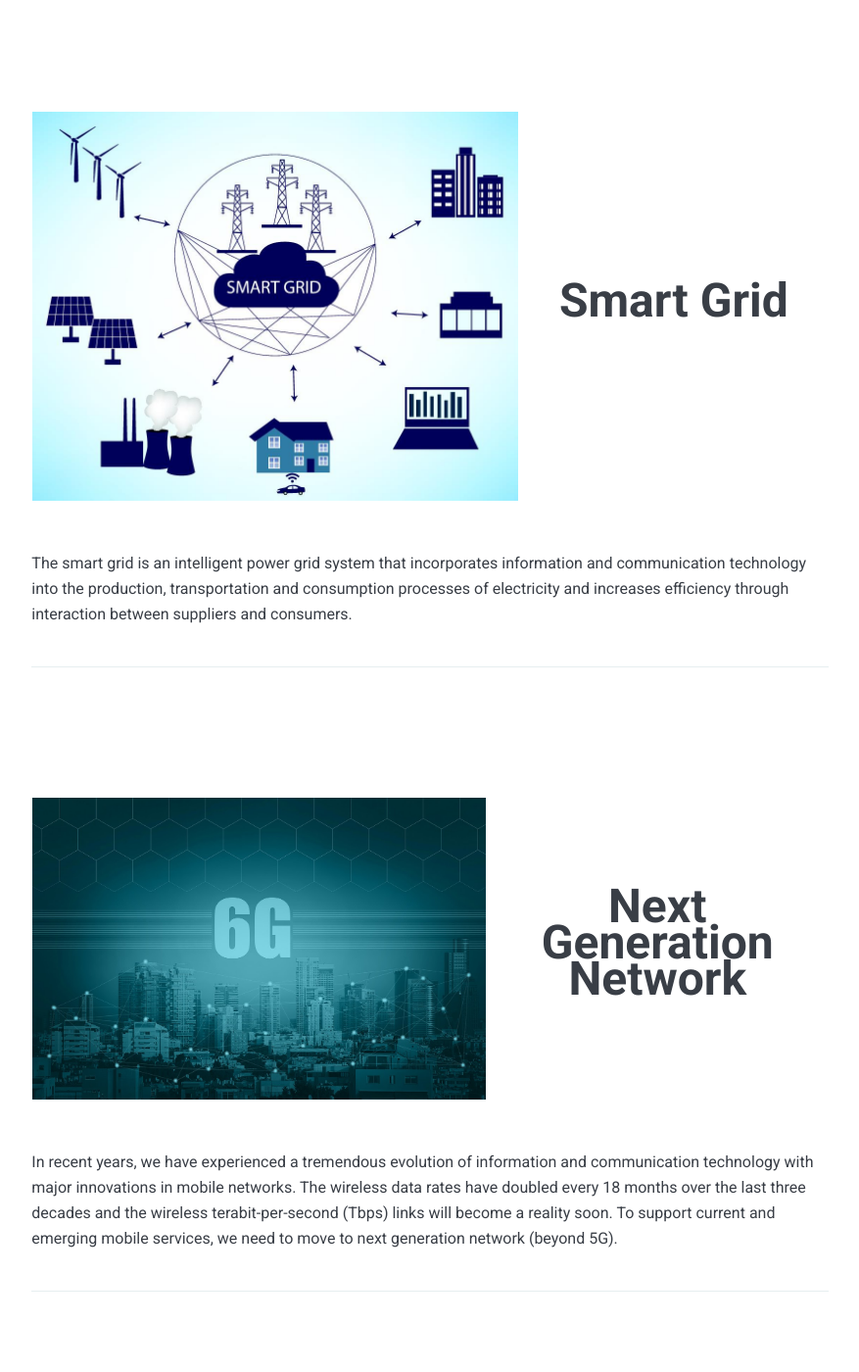
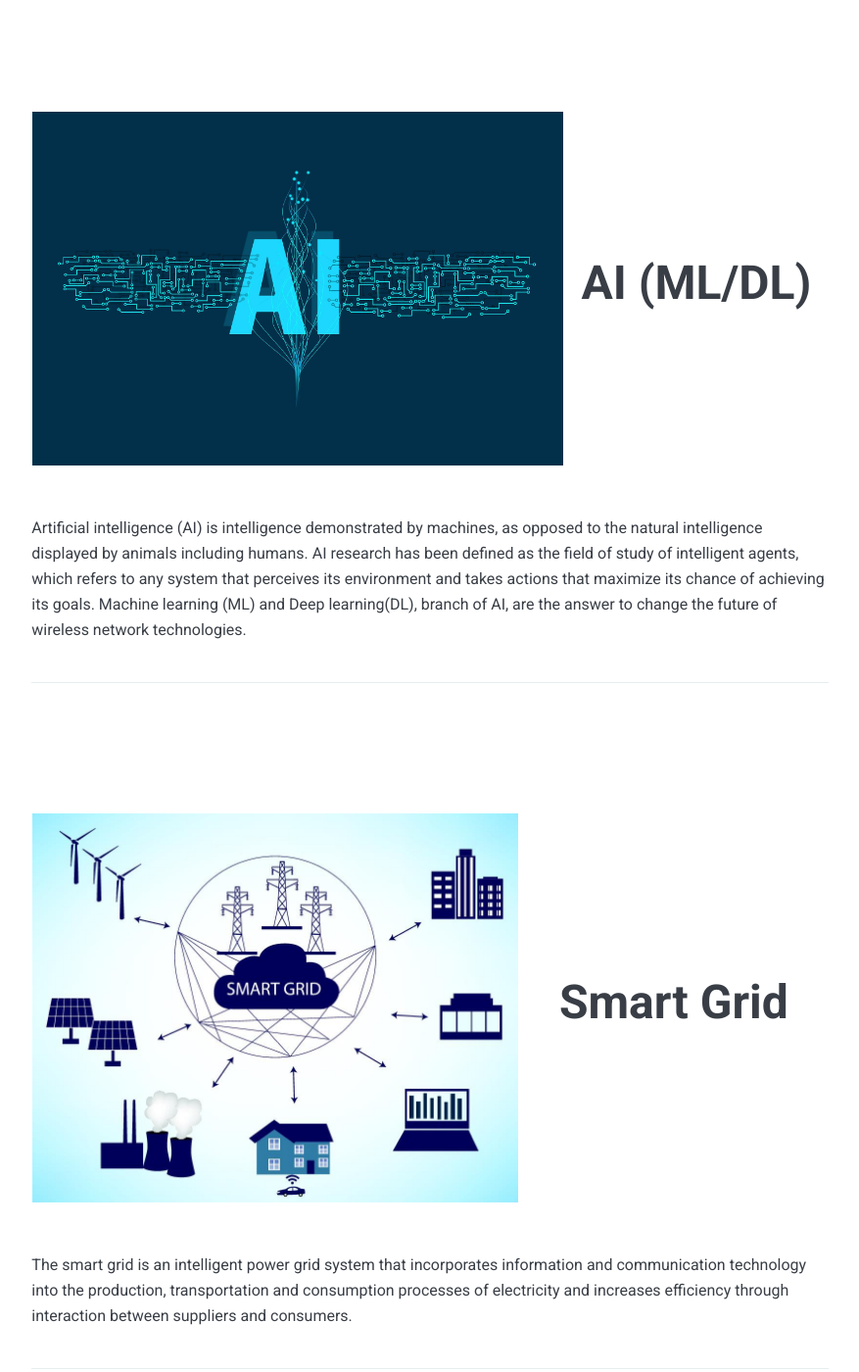
Before and after one commit to Icelab-2020/icelab-2020.github.io, a Jekyll site: the page built from _pages/00_research.md, in a window 1280 px wide and 1400 px high, scrolled down 733 px. Shown: the whole window at 98% size, without its empty margins (201-1078 px from the left). Built offline with Jekyll 4.4.1, drawn with Linux system fonts in a browser that asks for light colours; nearby versions of some CDN libraries; some of the changed text lies outside the part shown.

Commit message:
Update 00_research.md

```diff
--- a/_pages/00_research.md
+++ b/_pages/00_research.md
@@ -10,6 +10,15 @@ permalink: /00_research/
 
 
 <div class = "iot_">The Internet of Things(IoT) describes the network of physical objects—“things”—that are embedded with sensors, software, and other technologies for the purpose of connecting and exchanging data with other devices and systems over the Internet. The IoT presents new opportunities and challenges due to its scale and dynamic nature.</div>
+
+***
+
+|    |   <img width=500/>   |
+|:---|:---:|
+| ![AI]({{site.baseurl}}/images/ai.jpg){: width="100%" height="100%"} | <b><span style="font-size:300%">AI (ML/DL)</span></b>  |
+
+
+<div class = "AI">Artificial intelligence (AI) is intelligence demonstrated by machines, as opposed to the natural intelligence displayed by animals including humans. AI research has been defined as the field of study of intelligent agents, which refers to any system that perceives its environment and takes actions that maximize its chance of achieving its goals. Machine learning (ML) and Deep learning(DL), branch of AI, are the answer to change the future of wireless network technologies.</div>
 
 ***
 
@@ -29,12 +38,3 @@ permalink: /00_research/
 
 
 <div class = "6g_">In recent years, we have experienced a tremendous evolution of information and communication technology with major innovations in mobile networks. The wireless data rates have doubled every 18 months over the last three decades and the wireless terabit-per-second (Tbps) links will become a reality soon. To support current and emerging mobile services, we need to move to next generation network (beyond 5G).</div>
-
-***
-
-|    |   <img width=500/>   |
-|:---|:---:|
-| ![AI]({{site.baseurl}}/images/ai.jpg){: width="100%" height="100%"} | <b><span style="font-size:300%">AI (ML/DL)</span></b>  |
-
-
-<div class = "AI">Artificial intelligence (AI) is intelligence demonstrated by machines, as opposed to the natural intelligence displayed by animals including humans. AI research has been defined as the field of study of intelligent agents, which refers to any system that perceives its environment and takes actions that maximize its chance of achieving its goals. Machine learning (ML) and Deep learning(DL), branch of AI, are the answer to change the future of wireless network technologies.</div>
```
